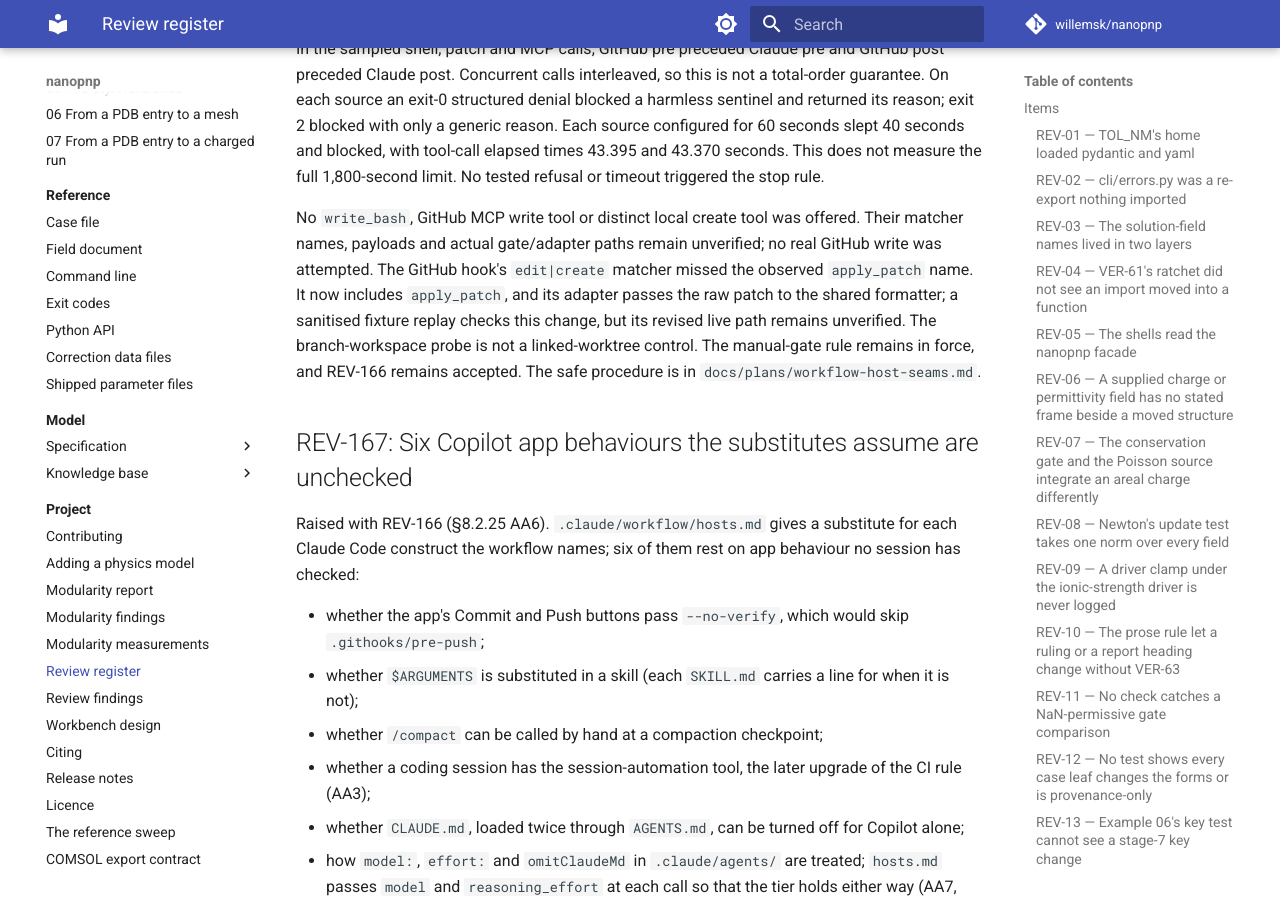
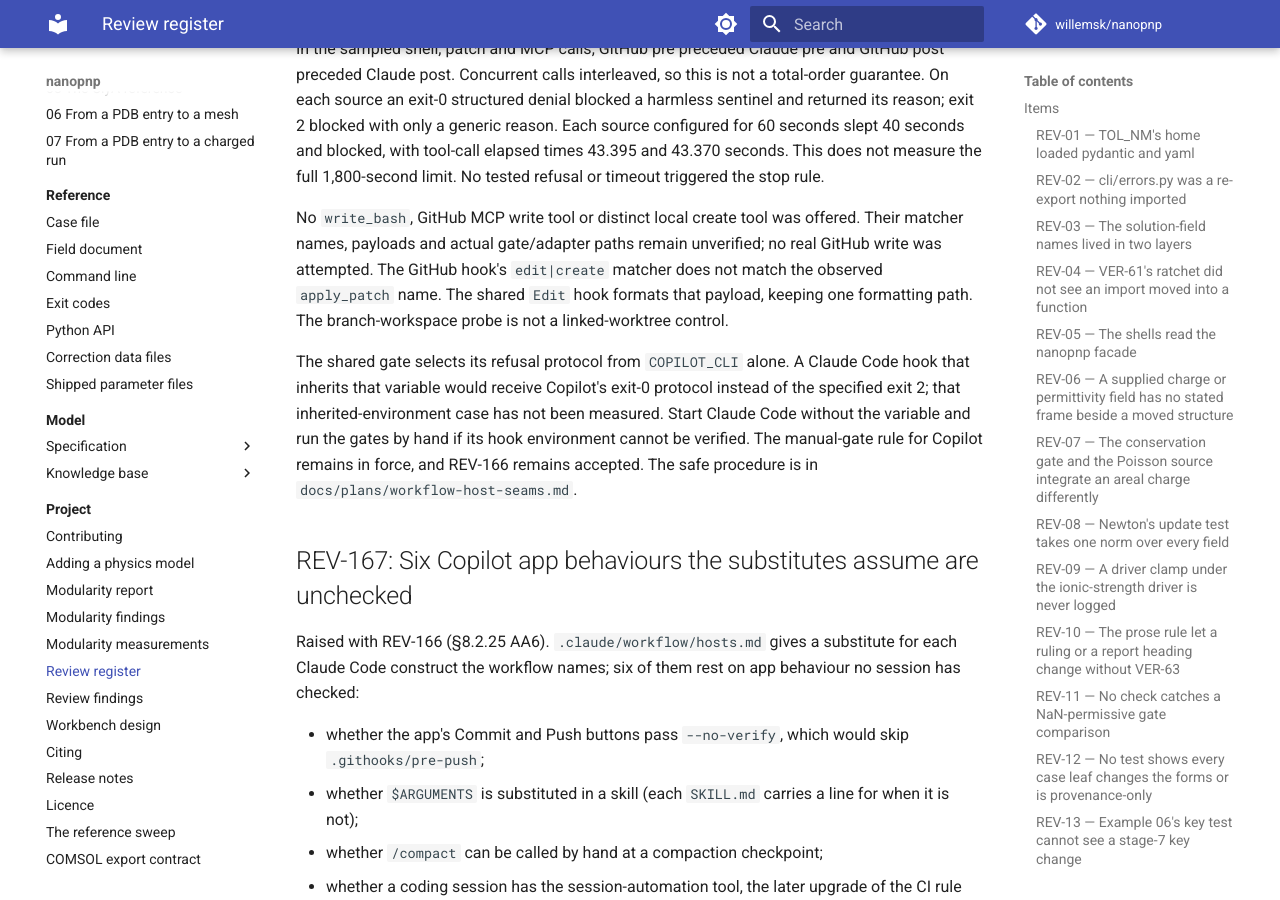
Before and after one commit to willemsk/nanopnp, an MkDocs documentation site: the page built from docs/project/review-items.md, in a window 1280 px wide and 900 px high, scrolled down 64680 px. Built offline with MkDocs 1.6.1 and Material for MkDocs 9.7.7, drawn with Linux system fonts in a browser that asks for light colours; comment, search, counter and statistics services are not loaded.

Commit message:
fix: close workflow host review gaps
Keep one patch-formatting path, make Copilot CI resumption explicit, and record the inherited-environment limitation under REV-166.

§8.2.25 AA3, AA7; §8.2.26 AB1; §8.4.4–§8.4.6

Co-authored-by: Copilot <223556219+Copilot@users.noreply.github.com>

```diff
--- a/docs/project/review-items.md
+++ b/docs/project/review-items.md
@@ -2141,11 +2141,16 @@ limit. No tested refusal or timeout triggered the stop rule.
 
 No `write_bash`, GitHub MCP write tool or distinct local create tool was offered. Their matcher
 names, payloads and actual gate/adapter paths remain unverified; no real GitHub write was attempted.
-The GitHub hook's `edit|create` matcher missed the observed `apply_patch` name. It now includes
-`apply_patch`, and its adapter passes the raw patch to the shared formatter; a sanitised fixture
-replay checks this change, but its revised live path remains unverified. The branch-workspace probe
-is not a linked-worktree control. The manual-gate rule remains in force, and REV-166 remains
-accepted. The safe procedure is in `docs/plans/workflow-host-seams.md`.
+The GitHub hook's `edit|create` matcher does not match the observed `apply_patch` name. The shared
+`Edit` hook formats that payload, keeping one formatting path. The branch-workspace probe is not a
+linked-worktree control.
+
+The shared gate selects its refusal protocol from `COPILOT_CLI` alone. A Claude Code hook that
+inherits that variable would receive Copilot's exit-0 protocol instead of the specified exit 2;
+that inherited-environment case has not been measured. Start Claude Code without the variable and
+run the gates by hand if its hook environment cannot be verified. The manual-gate rule for Copilot
+remains in force, and REV-166 remains accepted. The safe procedure is in
+`docs/plans/workflow-host-seams.md`.
 
 ## REV-167: Six Copilot app behaviours the substitutes assume are unchecked
 
```
Also changed, not shown: .claude/skills/np-gui/SKILL.md (+1 -1 lines), .claude/workflow/hosts.md (+1 -1 lines), .claude/workflow/hosts/claude-code.md (+11 -12 lines), .claude/workflow/hosts/copilot.md (+19 -12 lines), CHANGELOG.md (+1 -1 lines), docs/code_reviews/CODE_REVIEW_022.md (added, +48 -0 lines), docs/plans/workflow-host-seams.md (+4 -4 lines), 2 other files.
